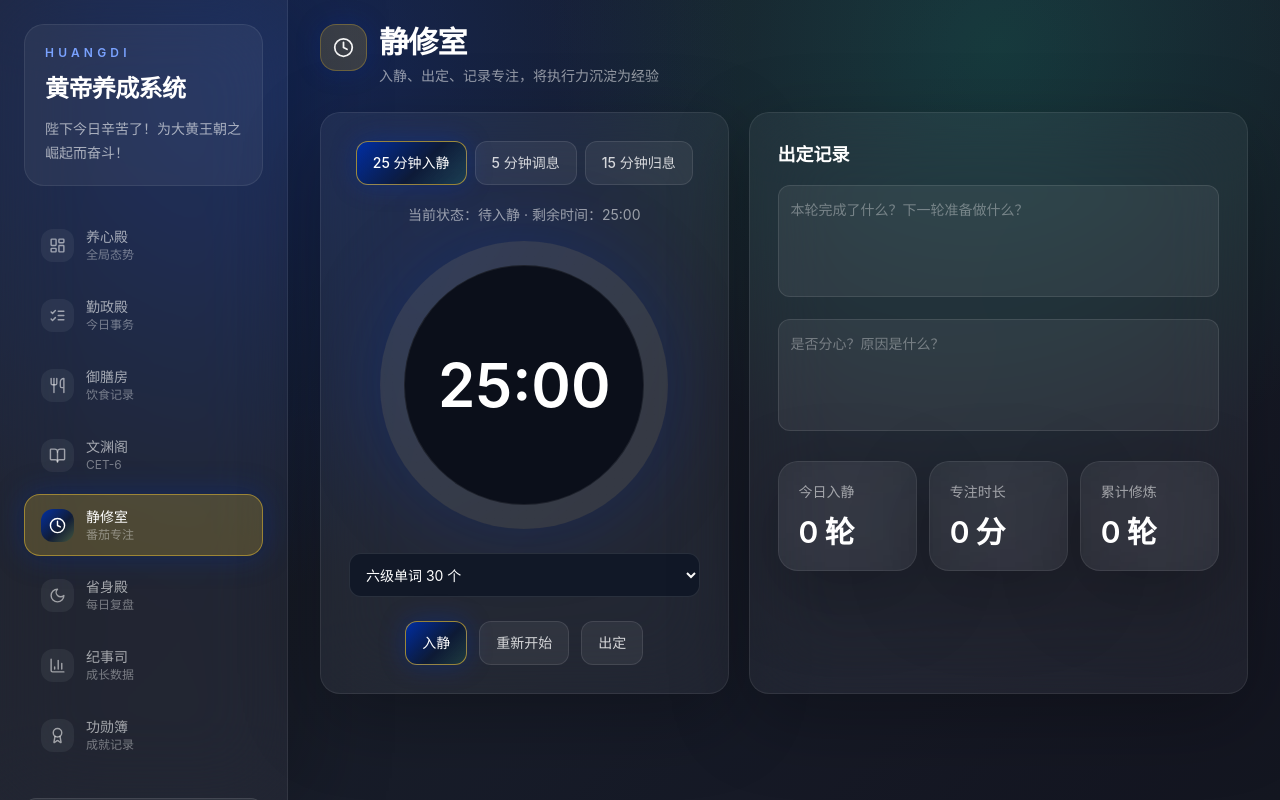
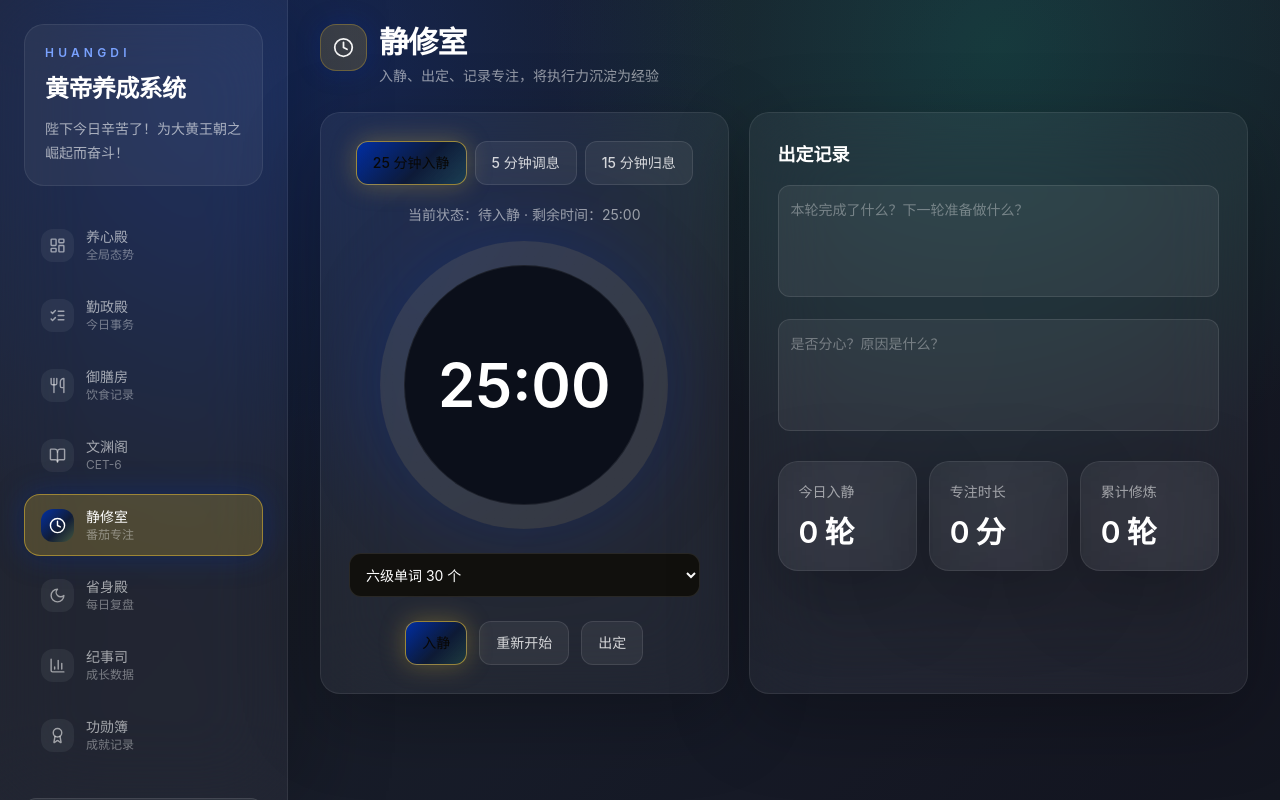
Before and after one commit to f1onah/huangdi-system, a Next.js app: page /focus in a window 1280 px wide. Built offline with nearby package versions, Linux system fonts and the light colour scheme.

Commit message:
Apply black gold UI primitives

```diff
--- a/components/ui.tsx
+++ b/components/ui.tsx
@@ -21,7 +21,7 @@ export function Button({
   ...props
 }: ButtonHTMLAttributes<HTMLButtonElement> & { variant?: "primary" | "secondary" | "ghost" | "danger" }) {
   const variants = {
-    primary: "border border-klein/70 bg-klein text-white shadow-[0_0_24px_rgba(0,47,167,0.42)] hover:border-white/20 hover:bg-[#0642d8] hover:shadow-[0_0_34px_rgba(0,47,167,0.62)]",
+    primary: "border border-klein/70 bg-klein text-[#090806] shadow-[0_0_24px_rgba(212,175,55,0.34)] hover:border-white/20 hover:bg-[#f0cf62] hover:shadow-[0_0_34px_rgba(212,175,55,0.54)]",
     secondary: "border border-white/[0.1] bg-white/[0.06] text-white/80 hover:border-klein/50 hover:bg-klein/20 hover:text-white",
     ghost: "text-white/65 hover:bg-white/[0.06] hover:text-white",
     danger: "border border-[#FF4D4F]/25 bg-[#FF4D4F]/10 text-[#FF8A8B] hover:bg-[#FF4D4F]/18 hover:text-white",
@@ -46,7 +46,7 @@ export function Input({ className, ...props }: InputHTMLAttributes<HTMLInputElem
 }
 
 export function Select({ className, ...props }: SelectHTMLAttributes<HTMLSelectElement>) {
-  return <select className={cn("h-11 w-full rounded-xl border border-white/[0.1] bg-[#111827] px-3 text-sm text-white outline-none transition-all duration-300 focus:border-klein/70 focus:ring-4 focus:ring-klein/20", className)} {...props} />;
+  return <select className={cn("h-11 w-full rounded-xl border border-white/[0.1] bg-[#11100d] px-3 text-sm text-white outline-none transition-all duration-300 focus:border-klein/70 focus:ring-4 focus:ring-klein/20", className)} {...props} />;
 }
 
 export function Textarea({ className, ...props }: TextareaHTMLAttributes<HTMLTextAreaElement>) {
@@ -56,7 +56,7 @@ export function Textarea({ className, ...props }: TextareaHTMLAttributes<HTMLTex
 export function Progress({ value, className }: { value: number; className?: string }) {
   return (
     <div className={cn("h-2 overflow-hidden rounded-full bg-white/[0.08]", className)}>
-      <div className="h-full rounded-full bg-gradient-to-r from-klein via-[#2F6BFF] to-[#00C896] shadow-[0_0_20px_rgba(0,47,167,0.8)] transition-all duration-500" style={{ width: `${Math.max(0, Math.min(100, value))}%` }} />
+      <div className="h-full rounded-full bg-gradient-to-r from-klein via-[#F5D76E] to-[#FFF1B8] shadow-[0_0_20px_rgba(212,175,55,0.58)] transition-all duration-500" style={{ width: `${Math.max(0, Math.min(100, value))}%` }} />
     </div>
   );
 }
```
